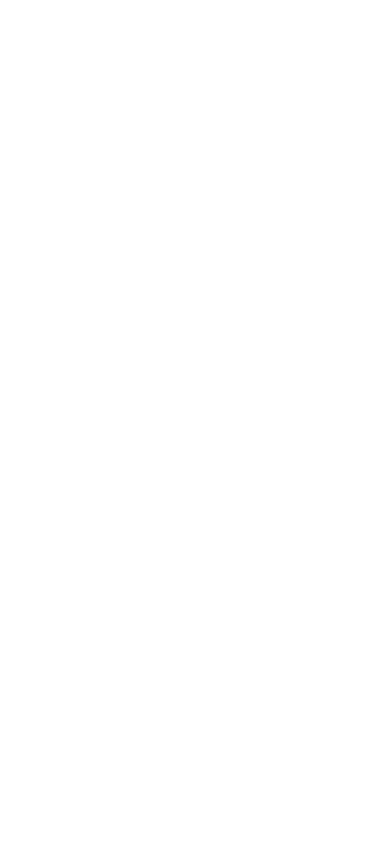
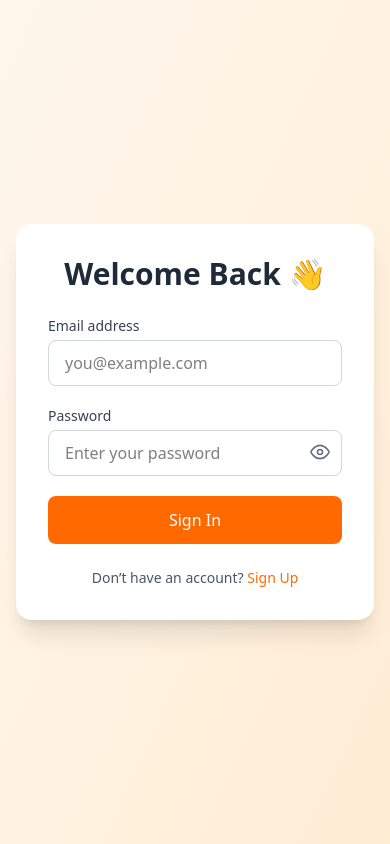
Before and after one commit to MangalKhundongbam/ecommerce-frontend, a React (Vite) app: page /signin in a window 390 px wide. Before the commit this address had no page. Built offline with nearby package versions, Linux system fonts and the light colour scheme.

Commit message:
mobile resposive

```diff
--- a/src/App.tsx
+++ b/src/App.tsx
@@ -3,8 +3,8 @@ import { BrowserRouter as Router, Routes, Route } from "react-router-dom";
 import "./index.css";
 import Dashboard from "./pages/Dashboard";
 import Wishlist from "./pages/Wishlist.tsx";
+import SignIn from "./pages/auth/SignIn.tsx"; // <== added
 
-// Define the Product type
 type Product = {
   id: number;
   name: string;
@@ -15,13 +15,10 @@ type Product = {
 };
 
 const App = () => {
-  // State for wishlist
   const [wishlist, setWishlist] = useState<Product[]>([]);
 
-  // Function to add product to wishlist
   const addToWishlist = (product: Product) => {
     setWishlist((prev) => {
-      // Check if product already exists in wishlist
       if (!prev.some((item) => item.id === product.id)) {
         return [...prev, product];
       }
@@ -29,7 +26,6 @@ const App = () => {
     });
   };
 
-  // Function to remove product from wishlist
   const removeFromWishlist = (productId: number) => {
     setWishlist((prev) => prev.filter((item) => item.id !== productId));
   };
@@ -58,6 +54,7 @@ const App = () => {
               />
             }
           />
+          <Route path="/signin" element={<SignIn />} />
         </Routes>
       </div>
     </Router>
--- a/src/components/layout/LandingHeader.tsx
+++ b/src/components/layout/LandingHeader.tsx
@@ -5,16 +5,17 @@ import {
   FaHeart,
   FaShoppingCart,
   FaBars,
-
+  FaHome,
 } from "react-icons/fa";
 import { useState } from "react";
 import { Link } from "react-router-dom";
 
 interface LandingHeaderProps {
   wishlistCount: number;
+  cartCount: number;
 }
 
-const LandingHeader = ({ wishlistCount }: LandingHeaderProps) => {
+const LandingHeader = ({ wishlistCount, cartCount }: LandingHeaderProps) => {
   const [isMenuOpen, setIsMenuOpen] = useState(false);
   const toggleMenu = () => setIsMenuOpen(!isMenuOpen);
 
@@ -23,27 +24,25 @@ const LandingHeader = ({ wishlistCount }: LandingHeaderProps) => {
       {/* Overlay when sidebar is open */}
       {isMenuOpen && (
         <div
-          className="fixed inset-0  bg-opacity-30 backdrop-blur-sm z-30"
+          className="fixed inset-0 bg-opacity-30 backdrop-blur-sm z-30"
           onClick={toggleMenu}
         />
       )}
 
       {/* Sidebar Menu */}
       <div
-        className={`fixed top-5 left-0 h-full w-64 bg-white z-40 transform transition-transform duration-300 ${
+        className={`fixed top-0 left-0 h-full w-64 bg-white z-40 transform transition-transform duration-300 ${
           isMenuOpen ? "translate-x-0" : "-translate-x-full"
         }`}
       >
-        <div className="p-6 space-y-6 overflow-y-auto h-full">
-          <div className="flex items-center justify-between mb-4">
-
-          </div>
+        <div className="pt-20 p-6 space-y-6 overflow-y-auto h-full">
           {["MEN", "WOMEN", "SNEAKERS", "NEW ARRIVALS", "CLEARANCE"].map(
             (item) => (
               <Link
                 key={item}
                 to="#"
                 className="block text-lg font-medium text-gray-900 hover:text-orange-500 uppercase"
+                onClick={toggleMenu}
               >
                 {item}
               </Link>
@@ -52,18 +51,26 @@ const LandingHeader = ({ wishlistCount }: LandingHeaderProps) => {
           <Link
             to="/wishlist"
             className="flex items-center text-lg font-medium text-gray-900 hover:text-orange-500 uppercase"
+            onClick={toggleMenu}
           >
             Wishlist
             {wishlistCount > 0 && (
               <span className="ml-2 text-orange-500">({wishlistCount})</span>
             )}
           </Link>
+          <Link
+            to="/signin"
+            className="block text-lg font-medium text-gray-900 hover:text-orange-500 uppercase"
+            onClick={toggleMenu}
+          >
+            Sign In
+          </Link>
         </div>
       </div>
 
-      {/* Top Navbar */}
-      <div className="fixed top-0 left-0 w-full z-50 bg-white shadow-md">
-        <div className="flex items-center justify-between py-4 px-4 sm:px-6 lg:px-8">
+      {/* Top Navbar for Desktop */}
+      <div className="fixed top-0 left-0 w-full z-50 bg-white shadow-md hidden sm:flex">
+        <div className="flex items-center justify-between w-full py-4 px-4 sm:px-6 lg:px-8">
           <button
             onClick={toggleMenu}
             className="text-gray-700 hover:text-orange-500 z-50"
@@ -79,8 +86,13 @@ const LandingHeader = ({ wishlistCount }: LandingHeaderProps) => {
               />
               <FaSearch className="absolute right-3 top-2.5 text-gray-400" />
             </div>
-            <FaUser className="text-xl text-gray-700 hover:text-orange-500 cursor-pointer" />
+
+            <Link to="/signin">
+              <FaUser className="text-xl text-gray-700 hover:text-orange-500" />
+            </Link>
+
             <FaMapMarkerAlt className="hidden md:block text-xl text-gray-700 hover:text-orange-500 cursor-pointer" />
+
             <Link to="/wishlist" className="relative">
               <FaHeart className="text-xl text-gray-700 hover:text-orange-500" />
               {wishlistCount > 0 && (
@@ -89,13 +101,83 @@ const LandingHeader = ({ wishlistCount }: LandingHeaderProps) => {
                 </span>
               )}
             </Link>
-            <div className="relative">
+
+            <Link to="/cart" className="relative">
               <FaShoppingCart className="text-xl text-gray-700 hover:text-orange-500" />
-              <span className="absolute -top-2 -right-2 bg-orange-500 text-white text-xs rounded-full px-1">
-                3
+              {cartCount > 0 && (
+                <span className="absolute -top-2 -right-2 bg-orange-500 text-white text-xs rounded-full px-1">
+                  {cartCount}
+                </span>
+              )}
+            </Link>
+          </div>
+        </div>
+      </div>
+
+      {/* Top Navbar for Mobile */}
+      <div className="fixed top-0 left-0 w-full z-50 bg-white shadow-md flex sm:hidden">
+        <div className="flex items-center justify-between w-full py-4 px-4">
+          <button
+            onClick={toggleMenu}
+            className="text-gray-700 hover:text-orange-500"
+          >
+            <FaBars className="text-2xl" />
+          </button>
+          <div className="relative w-full max-w-xs mx-auto">
+            <input
+              type="text"
+              placeholder="Search..."
+              className="w-full pl-4 pr-10 py-2 rounded-full border border-gray-300 focus:outline-none focus:ring-2 focus:ring-orange-500"
+            />
+            <FaSearch className="absolute right-3 top-2.5 text-gray-400" />
+          </div>
+        </div>
+      </div>
+
+      {/* Bottom Navbar for Mobile */}
+      <div className="fixed bottom-0 left-0 w-full bg-white shadow-md border-t border-gray-200 sm:hidden z-50">
+        <div className="flex justify-around items-center py-2">
+          <Link
+            to="/"
+            className="flex flex-col items-center text-gray-700 hover:text-orange-500 text-sm"
+          >
+            <FaHome className="text-xl" />
+            <span>Home</span>
+          </Link>
+
+          <Link
+            to="/wishlist"
+            className="relative flex flex-col items-center text-gray-700 hover:text-orange-500 text-sm"
+          >
+            <FaHeart className="text-xl" />
+            <span>Wishlist</span>
+            {wishlistCount > 0 && (
+              <span className="absolute -top-1 -right-2 bg-orange-500 text-white text-xs rounded-full px-1">
+                {wishlistCount}
               </span>
-            </div>
-          </div>
+            )}
+          </Link>
+
+          <Link
+            to="/cart"
+            className="relative flex flex-col items-center text-gray-700 hover:text-orange-500 text-sm"
+          >
+            <FaShoppingCart className="text-xl" />
+            <span>Cart</span>
+            {cartCount > 0 && (
+              <span className="absolute -top-1 -right-2 bg-orange-500 text-white text-xs rounded-full px-1">
+                {cartCount}
+              </span>
+            )}
+          </Link>
+
+          <Link
+            to="/signin"
+            className="flex flex-col items-center text-gray-700 hover:text-orange-500 text-sm"
+          >
+            <FaUser className="text-xl" />
+            <span>Sign In</span>
+          </Link>
         </div>
       </div>
     </>
--- a/src/pages/Dashboard.tsx
+++ b/src/pages/Dashboard.tsx
@@ -2,6 +2,7 @@ import { useRef, useState, useEffect } from "react";
 import { FaChevronLeft, FaChevronRight } from "react-icons/fa";
 import LandingHeader from "../components/layout/LandingHeader";
 import Product from "../components/Product";
+// import SigIn from "./auth/SignIn.tsx"
 
 type ProductType = {
   id: number;
@@ -252,6 +253,7 @@ const Dashboard = ({
             />
           ))}
         </div>
+
       </div>
     </div>
   );
--- /dev/null
+++ b/src/pages/auth/SignIn.tsx
@@ -0,0 +1,180 @@
+import { useState } from "react";
+import { useNavigate } from "react-router-dom";
+import { FiEye, FiEyeOff } from "react-icons/fi";
+
+// ✨ SignUp Modal Component
+const SignUpModal = ({ onClose }: { onClose: () => void }) => {
+  const [email, setEmail] = useState("");
+  const [password, setPassword] = useState("");
+
+  const handleSignUp = (e: React.FormEvent) => {
+    e.preventDefault();
+    console.log("Signed up with:", { email, password });
+    onClose(); // Close modal after fake sign-up
+  };
+
+  return (
+    <div className="fixed inset-0 z-50 flex items-center justify-center bg-gradient-to-br from-orange-50 to-orange-100 px-4">
+      <div className="bg-white w-full max-w-md rounded-xl shadow-xl p-8 relative">
+        <button
+          onClick={onClose}
+          className="absolute top-2 right-3 text-2xl text-gray-500 hover:text-gray-700"
+        >
+          &times;
+        </button>
+        <h2 className="text-2xl font-bold mb-4 text-center text-gray-800">Create Account</h2>
+
+        <form onSubmit={handleSignUp} className="space-y-4">
+          <div>
+            <label className="block mb-1 text-sm font-medium text-gray-700">Email</label>
+            <input
+              type="email"
+              required
+              value={email}
+              onChange={(e) => setEmail(e.target.value)}
+              className="w-full px-4 py-2.5 border border-gray-300 rounded-lg focus:ring-2 focus:ring-orange-400 focus:outline-none"
+              placeholder="you@example.com"
+            />
+          </div>
+          <div>
+            <label className="block mb-1 text-sm font-medium text-gray-700">Password</label>
+            <input
+              type="password"
+              required
+              value={password}
+              onChange={(e) => setPassword(e.target.value)}
+              className="w-full px-4 py-2.5 border border-gray-300 rounded-lg focus:ring-2 focus:ring-orange-400 focus:outline-none"
+              placeholder="Create a password"
+            />
+          </div>
+          <button
+            type="submit"
+            className="w-full py-3 rounded-lg text-white font-medium bg-orange-500 hover:bg-orange-600 transition"
+          >
+            Sign Up
+          </button>
+        </form>
+      </div>
+    </div>
+  );
+};
+
+const SignIn = () => {
+  const [email, setEmail] = useState("");
+  const [password, setPassword] = useState("");
+  const [showPassword, setShowPassword] = useState(false);
+  const [error, setError] = useState("");
+  const [loading, setLoading] = useState(false);
+  const [showSignUp, setShowSignUp] = useState(false);
+
+  const navigate = useNavigate();
+
+  const handleLogin = async (e: React.FormEvent) => {
+    e.preventDefault();
+
+    if (!email || !password) {
+      setError("Please enter both email and password.");
+      return;
+    }
+
+    setError("");
+    setLoading(true);
+
+    try {
+      await new Promise((res) => setTimeout(res, 1000));
+      console.log("Logged in:", { email, password });
+
+      navigate("/profile");
+    } catch (err) {
+      setError("Login failed. Try again.");
+    } finally {
+      setLoading(false);
+    }
+  };
+
+  return (
+    <div className="min-h-screen flex items-center justify-center bg-gradient-to-br from-orange-50 to-orange-100 px-4">
+      <div className="w-full max-w-md bg-white rounded-2xl shadow-xl p-8 sm:p-10">
+        <h2 className="text-3xl font-bold text-center text-gray-800 mb-6">
+          Welcome Back 👋
+        </h2>
+
+        {error && (
+          <p className="text-red-500 text-sm mb-4 text-center">{error}</p>
+        )}
+
+        <form onSubmit={handleLogin} className="space-y-5">
+          <div>
+            <label
+              htmlFor="email"
+              className="block mb-1 text-sm font-medium text-gray-700"
+            >
+              Email address
+            </label>
+            <input
+              id="email"
+              type="email"
+              placeholder="you@example.com"
+              className="w-full px-4 py-2.5 border border-gray-300 rounded-lg focus:ring-2 focus:ring-orange-400 focus:outline-none"
+              value={email}
+              onChange={(e) => setEmail(e.target.value)}
+              required
+            />
+          </div>
+
+          <div className="relative">
+            <label
+              htmlFor="password"
+              className="block mb-1 text-sm font-medium text-gray-700"
+            >
+              Password
+            </label>
+            <input
+              id="password"
+              type={showPassword ? "text" : "password"}
+              placeholder="Enter your password"
+              className="w-full px-4 py-2.5 border border-gray-300 rounded-lg pr-10 focus:ring-2 focus:ring-orange-400 focus:outline-none"
+              value={password}
+              onChange={(e) => setPassword(e.target.value)}
+              required
+            />
+            <span
+              onClick={() => setShowPassword(!showPassword)}
+              className="absolute right-3 top-9 text-gray-500 hover:text-gray-700 cursor-pointer"
+            >
+              {showPassword ? <FiEyeOff size={20} /> : <FiEye size={20} />}
+            </span>
+          </div>
+
+          <button
+            type="submit"
+            disabled={loading}
+            className={`w-full py-3 rounded-lg text-white font-medium transition ${
+              loading
+                ? "bg-orange-300 cursor-not-allowed"
+                : "bg-orange-500 hover:bg-orange-600"
+            }`}
+          >
+            {loading ? "Signing in..." : "Sign In"}
+          </button>
+        </form>
+
+        <p className="text-sm text-center text-gray-600 mt-6">
+          Don’t have an account?{" "}
+          <button
+            type="button"
+            onClick={() => setShowSignUp(true)}
+            className="text-orange-500 font-medium hover:underline"
+          >
+            Sign Up
+          </button>
+        </p>
+      </div>
+
+      {/* SignUp Modal */}
+      {showSignUp && <SignUpModal onClose={() => setShowSignUp(false)} />}
+    </div>
+  );
+};
+
+export default SignIn;
```
Also changed, not shown: src/pages/auth/SignUp.tsx (added).
